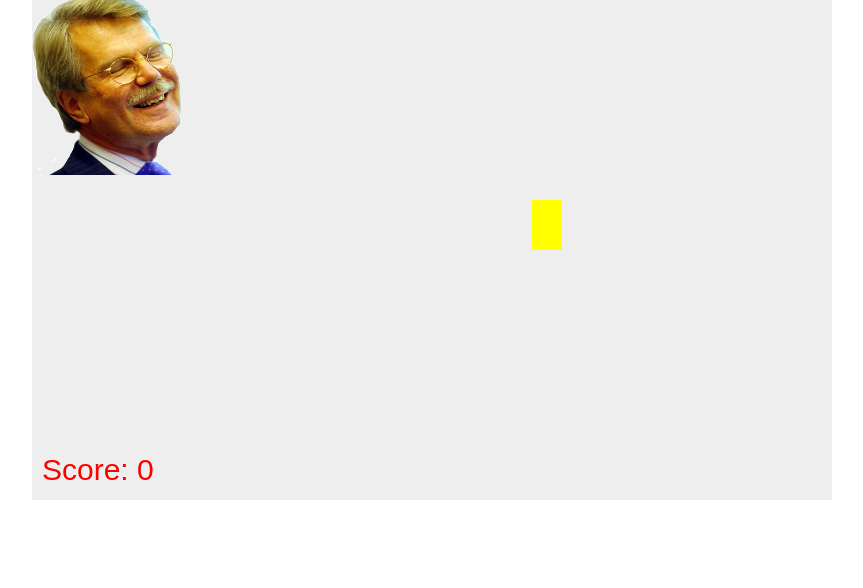
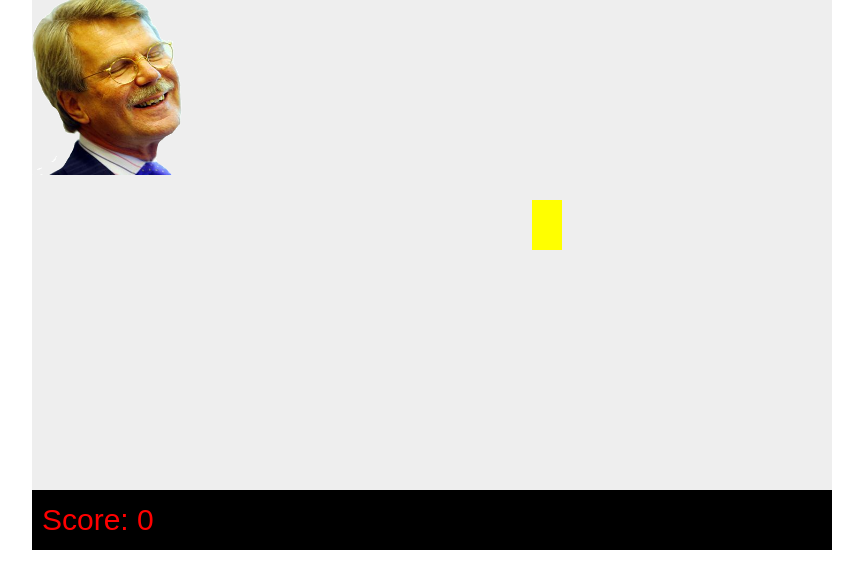
Before and after one commit to xentare/forvaret, a plain HTML site: page index.html in a window 1280 px wide. Shown: the whole page, without its empty margins (208-1071 px from the left). Drawn offline with Linux system fonts and the light colour scheme.

Commit message:
Score hud

```diff
--- a/index.html
+++ b/index.html
@@ -8,6 +8,6 @@
 	<script src="script.js"></script>
 </head>
 <body>
-	<canvas id="myCanvas" width="800" height="500"></canvas>
+	<canvas id="myCanvas" width="800" height="550"></canvas>
 </body>
 </html>
--- a/script.js
+++ b/script.js
@@ -15,6 +15,14 @@ function game() {
 	var score = 0;
 	var scoreX = 10;
 	var scoreY = canvas.height - 20;
+
+	var hudWidth = canvas.width;
+	var hudHeight = 60;
+	var hudX = 0;
+	var hudY = canvas.height - hudHeight;
+
+	var levelWidth = canvas.width;
+	var levelHeight = canvas.height - hudHeight;
 
 	var coinX = 500;
 	var coinY = 200;
@@ -37,8 +45,8 @@ function game() {
 			score++;
 
 			do {
-				coinX = Math.floor((Math.random() * canvas.width - coinWidth) + coinWidth);
-				coinY = Math.floor((Math.random() * canvas.height - coinHeight) + coinHeight);
+				coinX = Math.floor((Math.random() * levelWidth - coinWidth) + coinWidth);
+				coinY = Math.floor((Math.random() * levelHeight - coinHeight) + coinHeight);
 			}
 			while(wahlroosX + wahlroosWidth > coinX && wahlroosX < coinX + coinWidth &&
 			wahlroosY + wahlroosHeight > coinY && wahlroosY < coinY + coinHeight);
@@ -62,21 +70,30 @@ function game() {
 		ctx.fillText("Score: " + score, scoreX, scoreY);
 	}
 
+	function drawHud() {
+		ctx.beginPath();
+		ctx.rect(hudX, hudY, hudWidth, hudHeight);
+		ctx.fillStyle = "#000000"
+		ctx.fill();
+		ctx.closePath();
+	}
+
 	function draw() {
 		ctx.clearRect(0, 0, canvas.width, canvas.height);
 
 		drawGoldCoin();
 		drawWahlroos();
+		drawHud();
 		drawScore();
 		collisionDetection();
 
-		if(rightPressed && wahlroosX <= canvas.width - wahlroosWidth) {
+		if(rightPressed && wahlroosX <= levelWidth - wahlroosWidth) {
 			wahlroosX += 7;
 		}
 		else if(leftPressed && wahlroosX >= 0) {
 			wahlroosX -= 7;
 		}
-		if(downPressed && wahlroosY <= canvas.height - wahlroosHeight) {
+		if(downPressed && wahlroosY <= levelHeight - wahlroosHeight) {
 			wahlroosY += 7;
 		}
 		else if(upPressed && wahlroosY >= 0) {
```
